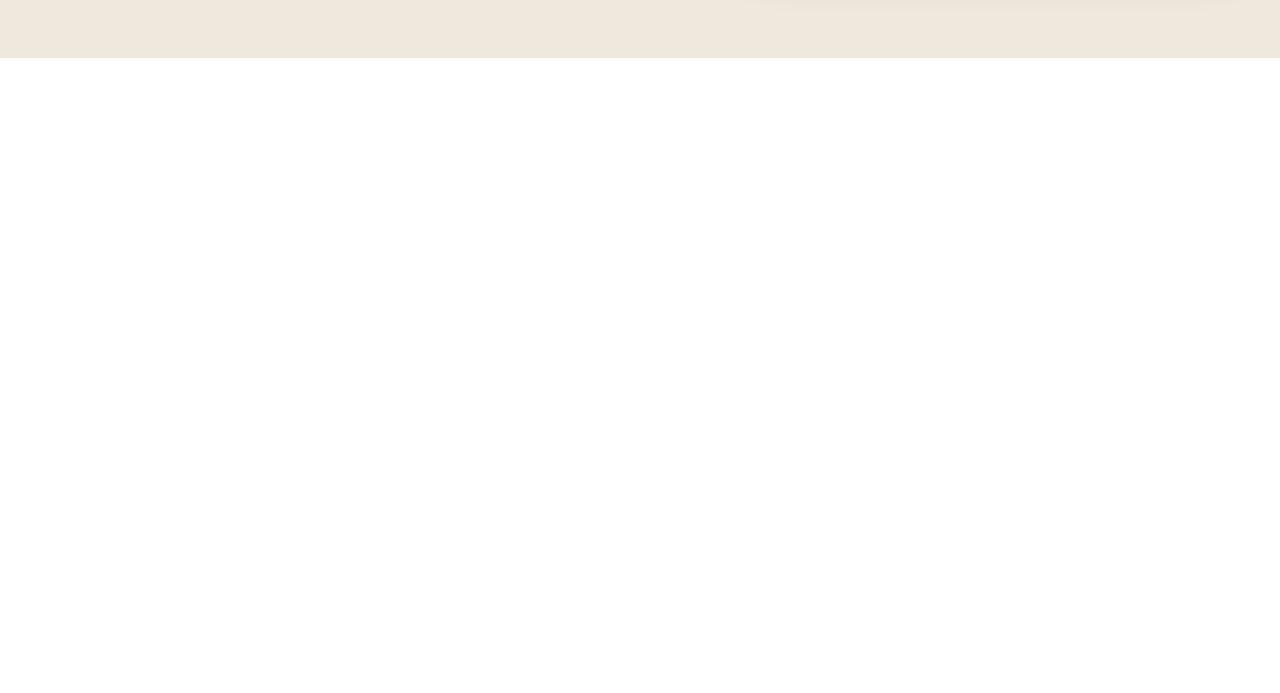
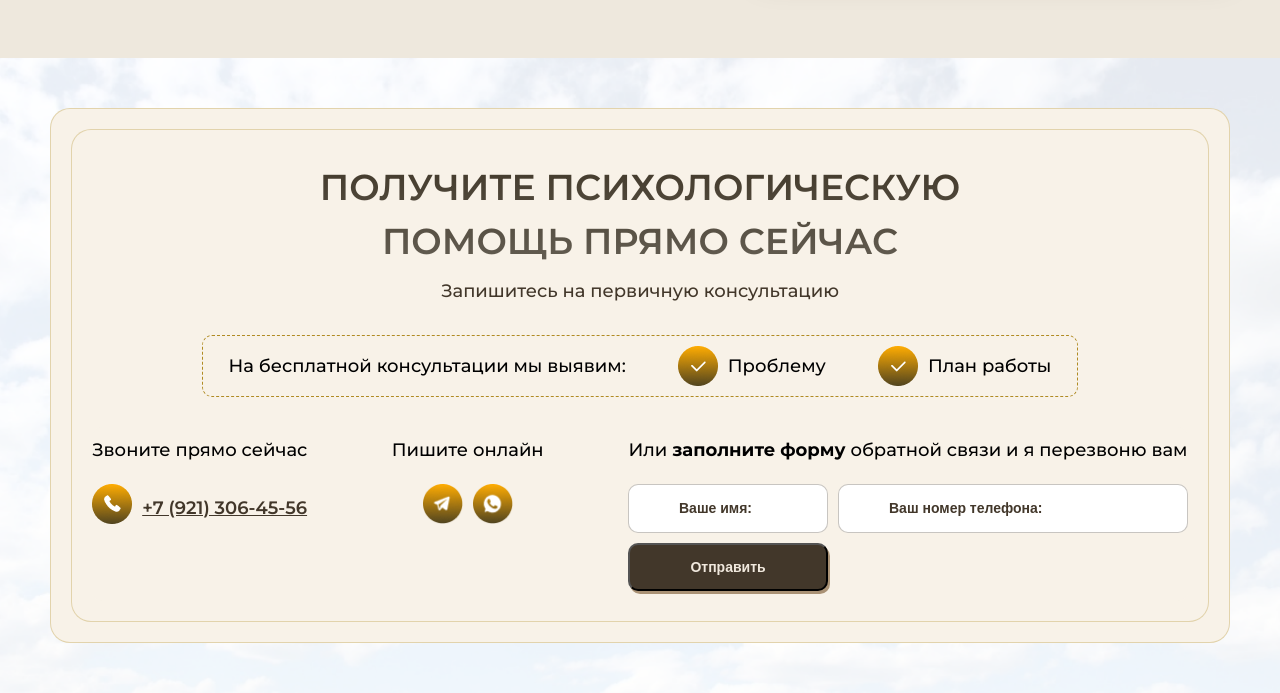
Before and after one commit to Olrosa/multipage-psycho-website, a website: page src/index.html in a window 1280 px wide. Shown: the part 1296-1989 px from the top of the page. Before the commit the page ends 1354 px from the top, so only its background shows below. Drawn offline with nearby package versions, Linux system fonts and the light colour scheme; files that its build step writes are made by us from their sources.

Commit message:
desktop help

```diff
--- a/src/index.html
+++ b/src/index.html
@@ -107,7 +107,57 @@
             </div>
         </div>
     </section>
-
+    <section class="help">
+        <div class="wrapper">
+            <div class="help__card">
+                <div class="help__card">
+                    <h2 class="help__title title-normal">получите психологическую помощь прямо сейчас</h2>
+                    <p class="help__subtitle">Запишитесь на первичную консультацию</p>
+                    <div class="help__wrapper">
+                        <div class="help__item">
+                            На бесплатной консультации мы выявим:
+                        </div>
+                        <div class="help__item">
+                            <img src="icons/yes.png" alt="yes" class="help__icon">
+                            Проблему
+                        </div>
+                        <div class="help__item">
+                            <img src="icons/yes.png" alt="yes" class="help__icon">
+                            План работы
+                        </div>
+                    </div>
+                    <div class="help__wrapper">
+                       <div class="help__item help__item-col">
+                            Звоните прямо сейчас
+                            <div class="help__item">
+                                <a href="#"><img src="icons/tel.png" alt="yes" class="help__icon"></a>
+                                <a href="tel:+7 (921) 306-45-56" class="help__tel">+7 (921) 306-45-56</a>
+                            </div>
+                       </div>
+                       <div class="help__item help__item-col">
+                            Пишите онлайн
+                            <div class="help__item">
+                                <a href="#"><img src="icons/tg.png" alt="yes" class="help__icon"></a>
+                                <a href="#"><img src="icons/wt.png" alt="yes" class="help__icon"></a>
+                            </div>
+                       </div>
+                       <div class="help__item help__item-col">
+                        <span>
+                            Или <strong>заполните форму</strong> обратной связи и я перезвоню вам
+                        </span>
+                        <form class="help__form">
+                            <div class="help__item">
+                                <input type="text" class="help__form-name" placeholder="Ваше имя:">
+                                <input type="text" class="help__form-tel" placeholder="Ваш номер телефона:">
+                            </div>
+                            <button class="help__form-btn button">Отправить</button>
+                        </form>
+                       </div>
+                    </div>
+                </div>
+            </div>
+        </div>
+    </section>
     <script src="js/swiper-bundle.min.js"></script>
     <script src="js/script.js" defer></script>
 </body>
--- /dev/null
+++ b/src/sass/blocks/_help.scss
@@ -0,0 +1,116 @@
+.help {
+    position: relative;
+    padding: 50px 0;
+    background: url('../img/bg/help_bg.png') center center / cover no-repeat;
+    &__card {
+        border-radius: 20px;
+        border: 1px solid rgba(176, 139, 35, 0.30);
+        background: #F8F2E8;
+        width: 100%;
+        margin: 0 auto;
+        &:nth-child(1) {
+            padding: 20px;
+            display: flex;
+            flex-direction: column;
+        }
+    }
+    &__title {
+        display: block;
+        text-align: center;
+        width: 60%;
+        margin: 0 auto;
+        margin-top: 10px;
+    }
+    &__subtitle {
+        color: #42372A;
+        text-align: center;
+        font-size: 18px;
+        font-style: normal;
+        font-weight: 500;
+        line-height: 150%; /* 27px */
+        margin-top: 10px;
+    }
+    &__wrapper {
+        padding: 10px 0;
+        display: flex;
+        justify-content: space-around;
+        width: 80%;
+        margin: 0 auto;
+        margin-top: 30px;
+        border-radius: 10px;
+        border: 1px dashed #B08B23;
+        background: #F8F2E8;
+        &:last-child {
+            width: 100%;
+            border: none;
+            justify-content: space-between;
+        }
+    }
+    &__item {
+        display: flex;
+        gap: 10px;
+        align-items: center;
+        /* justify-content: space-between; */
+        font-size: 18px;
+        font-style: normal;
+        font-weight: 500;
+        line-height: 150%; /* 27px */
+        &-col {
+            flex-direction: column;
+            gap: 20px;
+        }
+    }
+    &__icon {
+        width: 40px;
+        height: 40px;
+    }
+    &__tel {
+        font-size: 18px;
+        font-style: normal;
+        font-weight: 600;
+        line-height: normal;
+        text-decoration-line: underline;
+        color: #42372A;
+        text-align: center;
+    }
+    &__form {
+        &-btn {
+            margin-top: 10px;
+            width: 200px;
+            padding: 14px 0;
+            text-transform: none;
+            font-size: 14px;
+            font-style: normal;
+            font-weight: 600;
+            line-height: normal;
+        }
+        &-name {
+            padding: 16px 50px;
+            border-radius: 10px;
+            border: 1px solid rgba(66, 55, 42, 0.29);
+            background: #FFF;
+            width: 200px;
+            &::placeholder {
+                font-size: 14px;
+                font-style: normal;
+                font-weight: 600;
+                line-height: normal;
+                color: #42372A;
+            }
+        }
+        &-tel {
+            padding: 16px 50px;
+            border-radius: 10px;
+            border: 1px solid rgba(66, 55, 42, 0.29);
+            background: #FFF;
+            width: 350px;
+            &::placeholder {
+                font-size: 14px;
+                font-style: normal;
+                font-weight: 600;
+                line-height: normal;
+                color: #42372A;
+            }
+        }
+    }
+}
--- a/src/sass/style.scss
+++ b/src/sass/style.scss
@@ -39,3 +39,4 @@ body {
 @import 'blocks/header';
 @import 'blocks/hero';
 @import 'blocks/about';
+@import 'blocks/help';
```
Also changed, not shown: dist/css/style.min.css, dist/css/swiper-bundle.min.css (deleted), dist/icons/tel.png (added), dist/icons/tg.png (added), dist/icons/wt.png (added), dist/icons/yes.png (added), dist/img/bg/help_bg.jpg (added), dist/img/bg/help_bg.png (added), dist/index.html, src/icons/tel.png (added), src/icons/tg.png (added), src/icons/wt.png (added), src/icons/yes.png (added), src/img/bg/help_bg.png (added).
